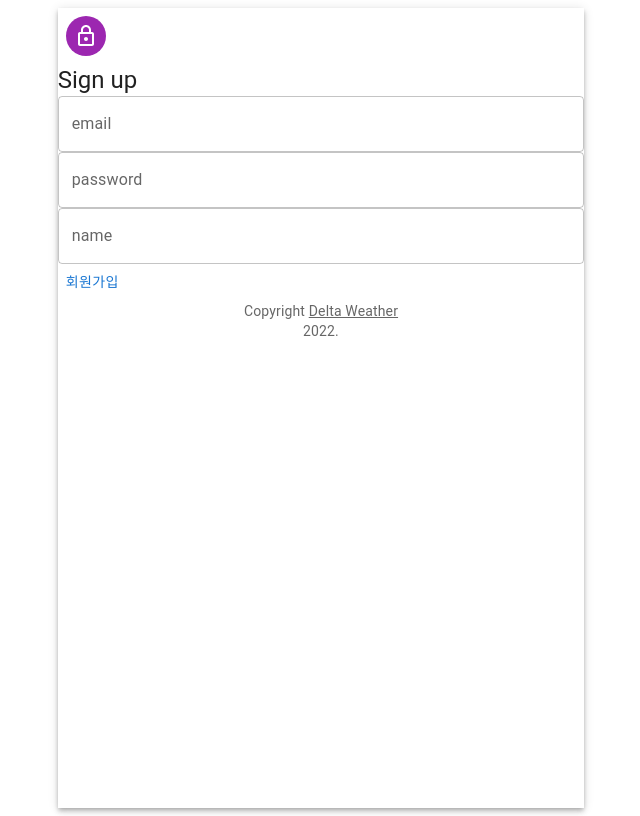
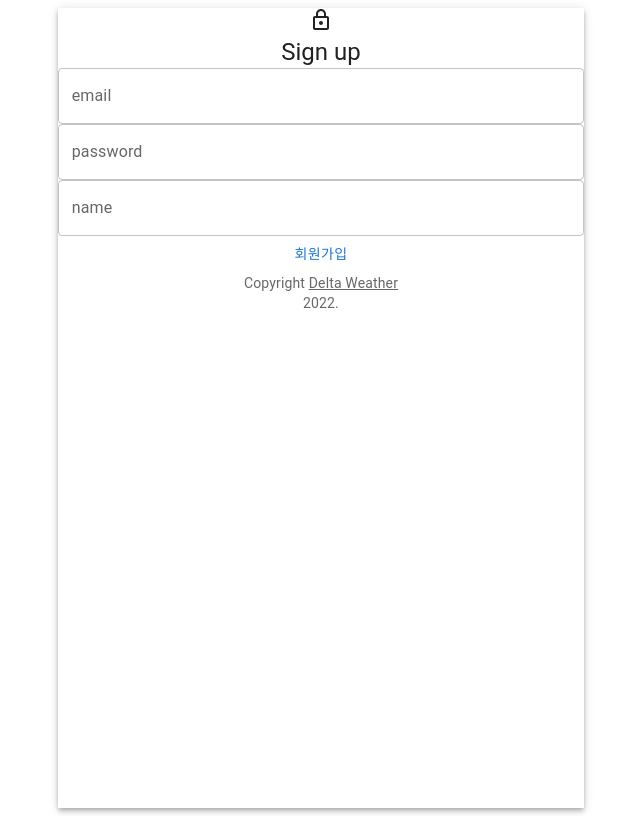
Before and after one commit to coolelephant/Delta-weather-react-app, a React (Create React App) app: page /signup in a window 1280 px wide. Shown: the whole page, without its empty margins (319-959 px from the left). Built offline with nearby package versions, Linux system fonts and the light colour scheme.

Commit message:
merge 전 commit

```diff
--- a/src/pages/signup.tsx
+++ b/src/pages/signup.tsx
@@ -6,11 +6,25 @@ import { Copyright } from "../components/common/copyright";
 
 export const SignUp = () => {
   return (
-    <Grid container justifyContent={"center"} height={"100vh"}>
-      <Grid item xs={12} md={5} component={Paper} elevation={4} square>
-        <Avatar sx={{ m: 1, bgcolor: "secondary.main" }}>
-          <LockOutlinedIcon />
-        </Avatar>
+    <Grid
+      container
+      // textAlign={"center"}
+      justifyContent={"center"}
+      height={"100vh"}
+    >
+      <Grid
+        textAlign={"center"}
+        item
+        xs={12}
+        md={5}
+        component={Paper}
+        elevation={4}
+        square
+        spacing={5}
+      >
+        {/* <Avatar sx={{ m: 1, bgcolor: "secondary.main" }}> */}
+        <LockOutlinedIcon />
+        {/* </Avatar> */}
         <Typography component="h1" variant="h5">
           Sign up
         </Typography>
```
